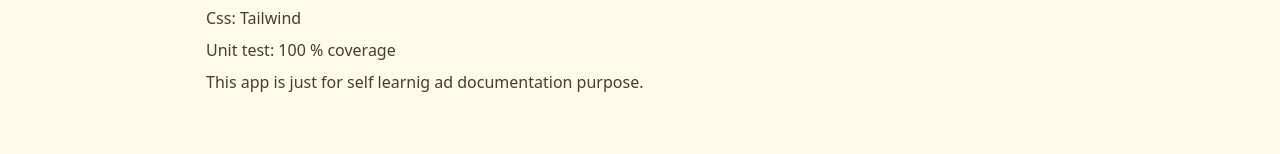
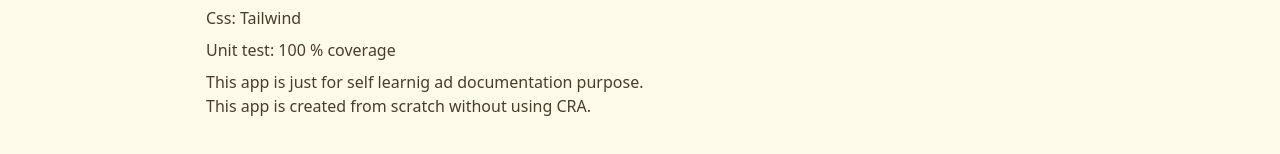
Before and after one commit to mimanshi-tiwari/FoodOrder, a React (Vite) app: page /about in a window 1280 px wide. Shown: the part 322-476 px from the top of the page. Built offline with nearby package versions, Linux system fonts and the light colour scheme; no server answers.

Commit message:
updated about

```diff
--- a/src/components/about.jsx
+++ b/src/components/about.jsx
@@ -37,7 +37,7 @@ class About extends React.Component {
         <p>Bundler: <span>Parcel</span></p>
         <p>Css: <span>Tailwind</span></p>
         <p>Unit test: <span>100 % coverage</span></p>
-        <p>This app is just for self learnig ad documentation purpose.</p>
+        <p>This app is just for self learnig ad documentation purpose.<br/> This app is created from scratch without using CRA.</p>
         </div>
       </div>
     );
```
